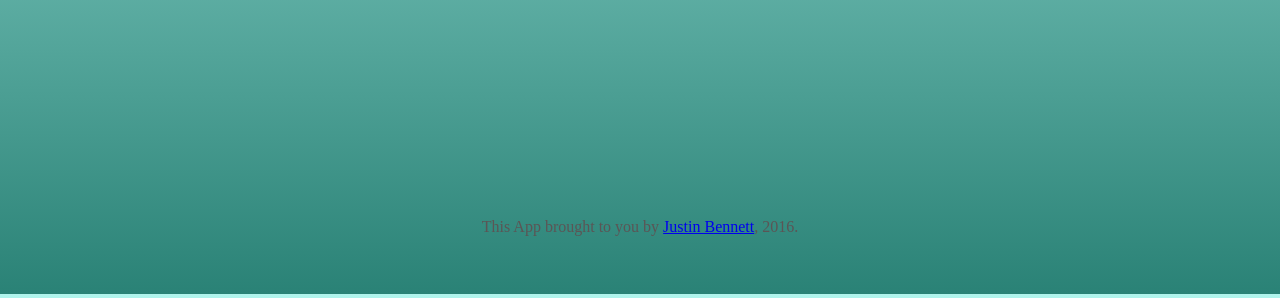
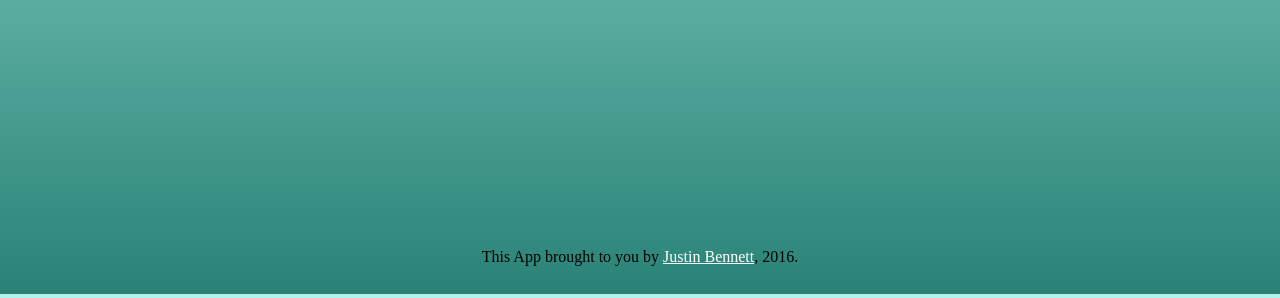
Before and after one commit to fortitude81/chore-app, a website built with webpack: page src/login/login.html in a window 1280 px wide. Shown: the part 506-804 px from the top of the page. Built offline with nearby package versions, Linux system fonts and the light colour scheme; some packages are replaced by stand-ins of ours.

Commit message:
updated footer

```diff
--- a/src/css/master.scss
+++ b/src/css/master.scss
@@ -17,6 +17,8 @@ html, body {
     padding: 0 10px;
 
 }
+
+
 
 body {
 
@@ -60,12 +62,17 @@ body {
 }
 
 .text-muted {
-  color:#5b5555;
+  color:black;
   position: absolute;
   bottom: 0;
   width: 100%;
   /* Set the fixed height of the footer here */
-  height: 60px;
+  height: 30px;
   text-align: center;
 
 }
+
+.text-muted .linkto {
+  color: white;
+
+}
--- a/src/login/login.html
+++ b/src/login/login.html
@@ -29,7 +29,7 @@
 
    <footer class="footer">
       <!-- <div class="container"> -->
-        <p class="text-muted">This App brought to you by <a href="http://www.justinbennett.co">Justin Bennett</a>, 2016.</p>
+        <p class="text-muted">This App brought to you by <a href class="linkto"="http://www.justinbennett.co">Justin Bennett</a>, 2016.</p>
         </p>
      <!--  </div> -->
     </footer>
```
